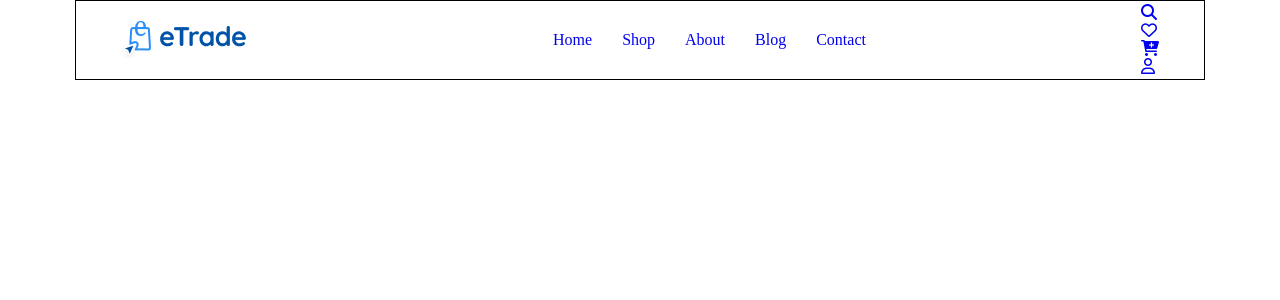
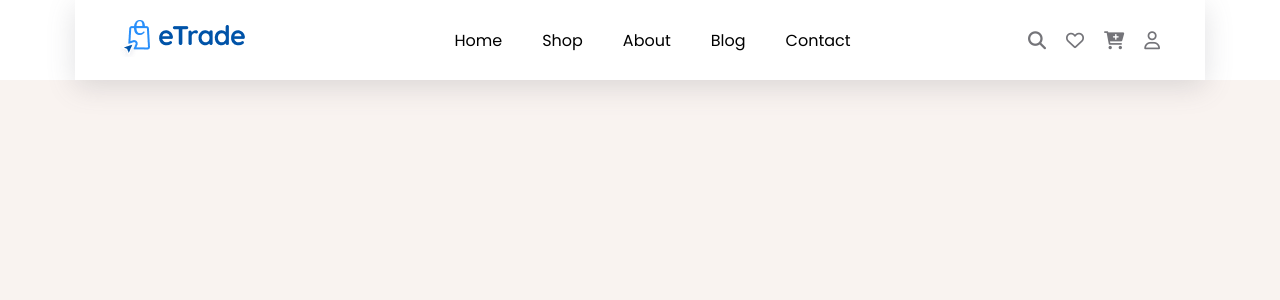
Before and after one commit to MammadovKamran/ecommersProject, a React (Create React App) app in the folder ecommerce_project/: page / in a window 1280 px wide. Shown: the top 300 px of the page. Built offline with nearby package versions, Linux system fonts and the light colour scheme.

Commit message:
navbar-design

```diff
--- a/ecommerce_project/public/index.html
+++ b/ecommerce_project/public/index.html
@@ -1,21 +1,23 @@
 <!DOCTYPE html>
 <html lang="en">
+
 <head>
   <meta charset="utf-8" />
   <link rel="icon" href="%PUBLIC_URL%/favicon.ico" />
   <meta name="viewport" content="width=device-width, initial-scale=1" />
   <meta name="theme-color" content="#000000" />
-    <meta
-      name="description"
-      content="Web site created using create-react-app"
-    />
+  <meta name="description" content="Web site created using create-react-app" />
   <link rel="apple-touch-icon" href="%PUBLIC_URL%/logo192.png" />
-    <link rel="stylesheet" href="https://cdnjs.cloudflare.com/ajax/libs/font-awesome/6.2.0/css/all.min.css" integrity="sha512-xh6O/CkQoPOWDdYTDqeRdPCVd1SpvCA9XXcUnZS2FmJNp1coAFzvtCN9BmamE+4aHK8yyUHUSCcJHgXloTyT2A==" crossorigin="anonymous" referrerpolicy="no-referrer" />
+  <link rel="stylesheet" href="https://cdnjs.cloudflare.com/ajax/libs/font-awesome/6.2.0/css/all.min.css"
+    integrity="sha512-xh6O/CkQoPOWDdYTDqeRdPCVd1SpvCA9XXcUnZS2FmJNp1coAFzvtCN9BmamE+4aHK8yyUHUSCcJHgXloTyT2A=="
+    crossorigin="anonymous" referrerpolicy="no-referrer" />
   <!--
       manifest.json provides metadata used when your web app is installed on a
       user's mobile device or desktop. See https://developers.google.com/web/fundamentals/web-app-manifest/
     -->
-    <link rel="manifest" href="%PUBLIC_URL%/manifest.json" />
+  <link
+    href="https://fonts.googleapis.com/css?family=Poppins:100,100italic,200,200italic,300,300italic,regular,italic,500,500italic,600,600italic,700,700italic,800,800italic,900,900italic"
+    rel="stylesheet" />
   <!--
       Notice the use of %PUBLIC_URL% in the tags above.
       It will be replaced with the URL of the `public` folder during the build.
@@ -27,6 +29,7 @@
     -->
   <title>React App</title>
 </head>
+
 <body>
   <noscript>You need to enable JavaScript to run this app.</noscript>
   <div id="root"></div>
@@ -41,4 +44,5 @@
       To create a production bundle, use `npm run build` or `yarn build`.
     -->
 </body>
+
 </html>
--- a/ecommerce_project/src/App.css
+++ b/ecommerce_project/src/App.css
@@ -1,38 +1,311 @@
-.App {
-  text-align: center;
+*{
+  margin: 0;
+  padding: 0;
+  box-sizing: border-box;
+  text-decoration: none;
+  list-style: none;
 }
 
-.App-logo {
-  height: 40vmin;
-  pointer-events: none;
+
+
+* {
+  margin: 0;
+  padding: 0;
+  text-decoration: none;
+  list-style: none;
+  box-sizing: border-box;
 }
 
-@media (prefers-reduced-motion: no-preference) {
-  .App-logo {
-    animation: App-logo-spin infinite 20s linear;
-  }
+.container {
+  width: 100%;
+  padding: 0 15px;
+  margin: 0 auto;
 }
 
-.App-header {
-  background-color: #282c34;
-  min-height: 100vh;
+.row {
   display: flex;
-  flex-direction: column;
-  align-items: center;
-  justify-content: center;
-  font-size: calc(10px + 2vmin);
-  color: white;
+  flex-wrap: wrap;
+  margin-right: -15px;
+  margin-left: -15px;
 }
 
-.App-link {
-  color: #61dafb;
+.w-100 {
+  width: 100%;
 }
 
-@keyframes App-logo-spin {
-  from {
-    transform: rotate(0deg);
-  }
-  to {
-    transform: rotate(360deg);
-  }
+[class*=col-] {
+  padding: 0 15px;
 }
+
+.col-1 {
+  width: 8.33%;
+}
+
+.col-2 {
+  width: 16.66%;
+}
+
+.col-3 {
+  width: 25%;
+}
+
+.col-4 {
+  width: 33.33%;
+}
+
+.col-5 {
+  width: 41.66%;
+}
+
+.col-6 {
+  width: 50%;
+}
+
+.col-7 {
+  width: 58.33%;
+}
+
+.col-8 {
+  width: 66.66%;
+}
+
+.col-9 {
+  width: 75%;
+}
+
+.col-10 {
+  width: 83.33%;
+}
+
+.col-11 {
+  width: 91.66%;
+}
+
+.col-12 {
+  width: 100%;
+}
+
+
+
+
+@media screen and (max-width: 600px) {
+    .container {
+        max-width: 576px;
+    }
+
+    .col-xs-1 {
+        width: 8.33%;
+    }
+
+    .col-xs-2 {
+        width: 16.66%;
+    }
+
+    .col-xs-3 {
+        width: 25%;
+    }
+
+    .col-xs-4 {
+        width: 33.33%;
+    }
+
+    .col-xs-5 {
+        width: 41.66%;
+    }
+
+    .col-xs-6 {
+        width: 50%;
+    }
+
+    .col-xs-7 {
+        width: 58.33%;
+    }
+
+    .col-xs-8 {
+        width: 66.66%;
+    }
+
+    .col-xs-9 {
+        width: 75%;
+    }
+
+    .col-xs-10 {
+        width: 83.33%;
+    }
+
+    .col-xs-11 {
+        width: 91.66%;
+    }
+
+    .col-xs-12 {
+        width: 100%;
+    }
+}
+
+
+@media screen and (min-width: 600px) and(max-width:992px){
+  .container {
+        max-width: 768px;
+    }
+
+    .col-sm-1 {
+        width: 8.33%;
+    }
+
+    .col-sm-2 {
+        width: 16.66%;
+    }
+
+    .col-sm-3 {
+        width: 25%;
+    }
+
+    .col-sm-4 {
+        width: 33.33%;
+    }
+
+    .col-sm-5 {
+        width: 41.66%;
+    }
+
+    .col-sm-6 {
+        width: 50%;
+    }
+
+    .col-sm-7 {
+        width: 58.33%;
+    }
+
+    .col-sm-8 {
+        width: 66.66%;
+    }
+
+    .col-sm-9 {
+        width: 75%;
+    }
+
+    .col-sm-10 {
+        width: 83.33%;
+    }
+
+    .col-sm-11 {
+        width: 91.66%;
+    }
+
+    .col-sm-12 {
+        width: 100%;
+    }
+}
+
+@media screen and (min-width: 992px) {
+    .container {
+        max-width: 1024px;
+    }
+
+    .col-md-1 {
+        width: 8.33%;
+    }
+
+    .col-md-2 {
+        width: 16.66%;
+    }
+
+    .col-md-3 {
+        width: 25%;
+    }
+
+    .col-md-4 {
+        width: 33.33%;
+    }
+
+    .col-md-5 {
+        width: 41.66%;
+    }
+
+    .col-md-6 {
+        width: 50%;
+    }
+
+    .col-md-7 {
+        width: 58.33%;
+    }
+
+    .col-md-8 {
+        width: 66.66%;
+    }
+
+    .col-md-9 {
+        width: 75%;
+    }
+
+    .col-md-10 {
+        width: 83.33%;
+    }
+
+    .col-md-11 {
+        width: 91.66%;
+    }
+
+    .col-md-12 {
+        width: 100%;
+    }
+
+
+
+}
+
+@media screen and (min-width: 1200px) {
+    .container {
+        max-width: 1160px;
+    }
+
+    .col-lg-1 {
+        width: 8.33%;
+    }
+
+    .col-lg-2 {
+        width: 16.66%;
+    }
+
+    .col-lg-3 {
+        width: 25%;
+    }
+
+    .col-lg-4 {
+        width: 33.33%;
+    }
+
+    .col-lg-5 {
+        width: 41.66%;
+    }
+
+    .col-lg-6 {
+        width: 50%;
+    }
+
+    .col-lg-7 {
+        width: 58.33%;
+    }
+
+    .col-lg-8 {
+        width: 66.66%;
+    }
+
+    .col-lg-9 {
+        width: 75%;
+    }
+
+    .col-lg-10 {
+        width: 83.33%;
+    }
+
+    .col-lg-11 {
+        width: 91.66%;
+    }
+
+    .col-lg-12 {
+        width: 100%;
+    }
+
+
+}
--- a/ecommerce_project/src/App.js
+++ b/ecommerce_project/src/App.js
@@ -1,11 +1,11 @@
 import './App.css';
 import Header from './components/Header/Header';
-
+import Home from "./pages/Home/Home"
 function App() {
   return (
     <>
-
-<Header/>
+      <Header />
+      <Home />
     </>
   );
 }
--- a/ecommerce_project/src/components/Header/Header.jsx
+++ b/ecommerce_project/src/components/Header/Header.jsx
@@ -29,6 +29,9 @@ function Header() {
                                 <li><a href="№"><i class="fa-regular fa-user"></i></a></li>
                             </ul>
                         </div>
+
+
+
                     </div>
                 </div>
 
--- a/ecommerce_project/src/components/Header/header.css
+++ b/ecommerce_project/src/components/Header/header.css
@@ -4,6 +4,7 @@
   text-decoration: none;
   list-style: none;
   box-sizing: border-box;
+  font-family: "poppins";
 }
 
 .container {
@@ -75,24 +76,38 @@
   width: 100%;
 }
 
+.header {
+  z-index: 999;
+}
 .header .container .navbar {
   padding: 0 45px;
   height: 80px;
   display: flex;
   align-items: center;
   justify-content: space-between;
-  border: 1px solid black;
+  background-color: white;
+  box-shadow: rgba(100, 100, 111, 0.2) 0px 7px 29px 0px;
 }
 .header .container .navbar .nav-menu ul {
   display: flex;
   align-items: center;
   justify-content: space-between;
-  gap: 30px;
+  gap: 40px;
 }
-.header .container .navbar .nav-menu .nav-stic ul {
+.header .container .navbar .nav-menu ul li a {
+  color: black;
+  font-weight: 400;
+}
+.header .container .navbar .nav-stic ul {
   display: flex;
   align-items: center;
   justify-content: center;
+  gap: 20px;
+}
+.header .container .navbar .nav-stic ul li a {
+  color: #747479;
+  font-size: 18px;
+  font-weight: 100;
 }
 
 @media screen and (max-width: 600px) {
--- a/ecommerce_project/src/components/Header/header.scss
+++ b/ecommerce_project/src/components/Header/header.scss
@@ -4,6 +4,8 @@
     text-decoration: none;
     list-style: none;
     box-sizing: border-box;
+    font-family: "poppins";
+
 }
 
 .container {
@@ -77,8 +79,12 @@
 
 
 .header {
+    z-index: 999;
+    // position: absolute;
+
 
     .container {
+
 
         .navbar {
             padding: 0 45px;
@@ -86,23 +92,44 @@
             display: flex;
             align-items: center;
             justify-content: space-between;
-            border: 1px solid black;
+            background-color: white;
 
-            .nav-menu{
-                ul{
+
+
+            box-shadow: rgba(100, 100, 111, 0.2) 0px 7px 29px 0px;
+
+            .nav-menu {
+                ul {
 
                     display: flex;
                     align-items: center;
                     justify-content: space-between;
-                    gap: 30px;
+                    gap: 40px;
+
+                    li {
+                        a {
+                            color: black;
+                            font-weight: 400;
+                        }
+                    }
                 }
 
-                .nav-stic{
+            }
 
-                    ul{
-                       display: flex;
-                       align-items: center;
-                       justify-content: center;
+            .nav-stic {
+
+                ul {
+                    display: flex;
+                    align-items: center;
+                    justify-content: center;
+                    gap: 20px;
+
+                    li {
+                        a {
+                            color: #747479;
+                            font-size: 18px;
+                            font-weight: 100;
+                        }
                     }
                 }
             }
--- /dev/null
+++ b/ecommerce_project/src/pages/Home/Home.jsx
@@ -0,0 +1,16 @@
+import React from 'react'
+import "./home.css"
+
+function Home() {
+  return (
+    <>
+
+    <div className="home">
+
+    </div>
+
+    </>
+  )
+}
+
+export default Home
--- /dev/null
+++ b/ecommerce_project/src/pages/Home/home.css
@@ -0,0 +1,7 @@
+.home {
+  height: 100vh;
+  background-color: #F9F3F0;
+  width: 100%;
+  z-index: -3;
+  position: absolute;
+}/*# sourceMappingURL=home.css.map */
--- /dev/null
+++ b/ecommerce_project/src/pages/Home/home.scss
@@ -0,0 +1,7 @@
+.home{
+    height: 100vh;
+    background-color: #F9F3F0;
+    width: 100%;
+    z-index: -3;
+    position: absolute;
+}
```
Also changed, not shown: ecommerce_project/src/pages/LogIn/SignIn.jsx (deleted, +0 -9 lines), ecommerce_project/src/pages/LogIn/SignUp.jsx (deleted, +0 -9 lines), 2 other files (tests, documents, lock files or other folders). Lines whose indentation alone changed are shown as unchanged.
